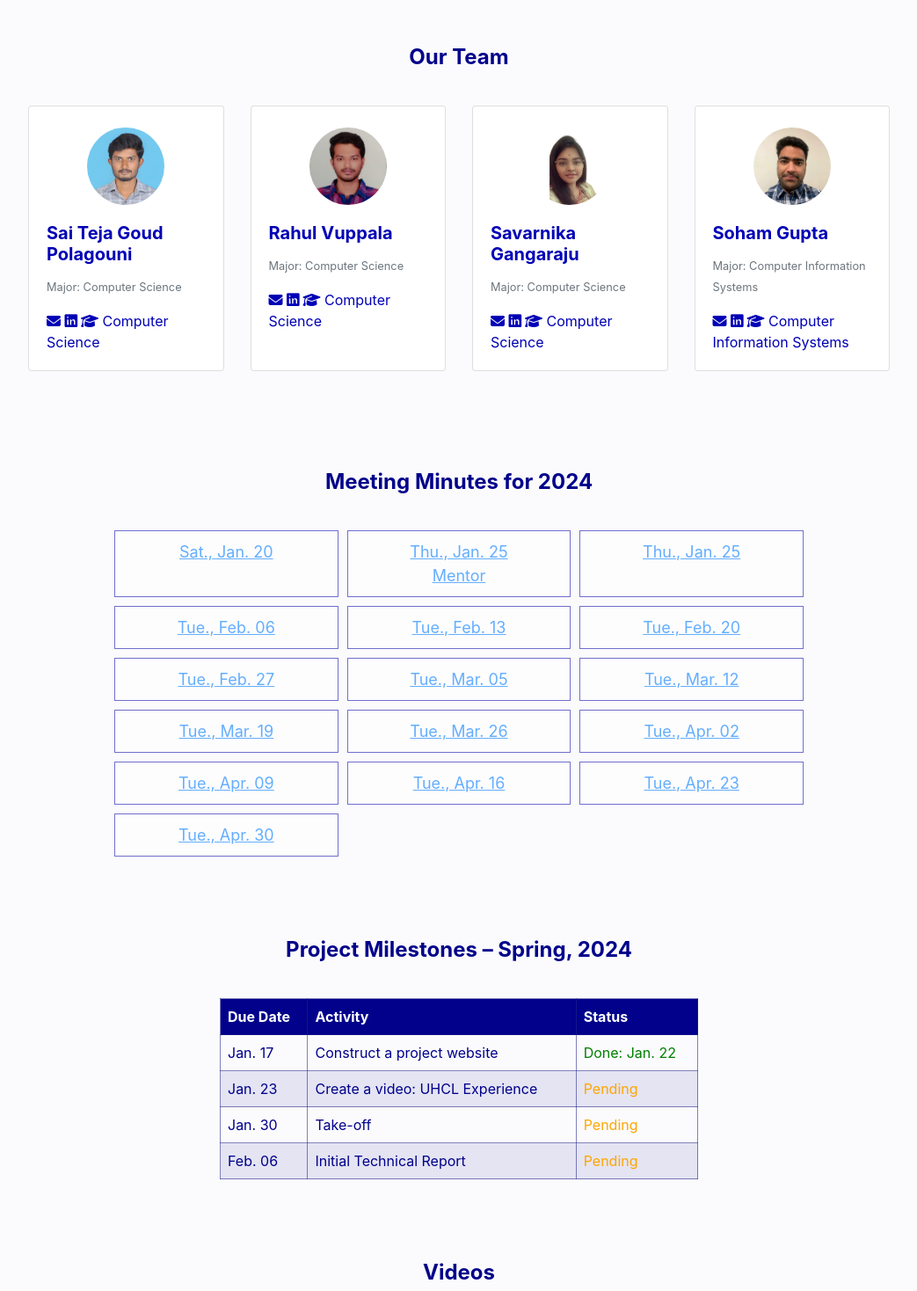
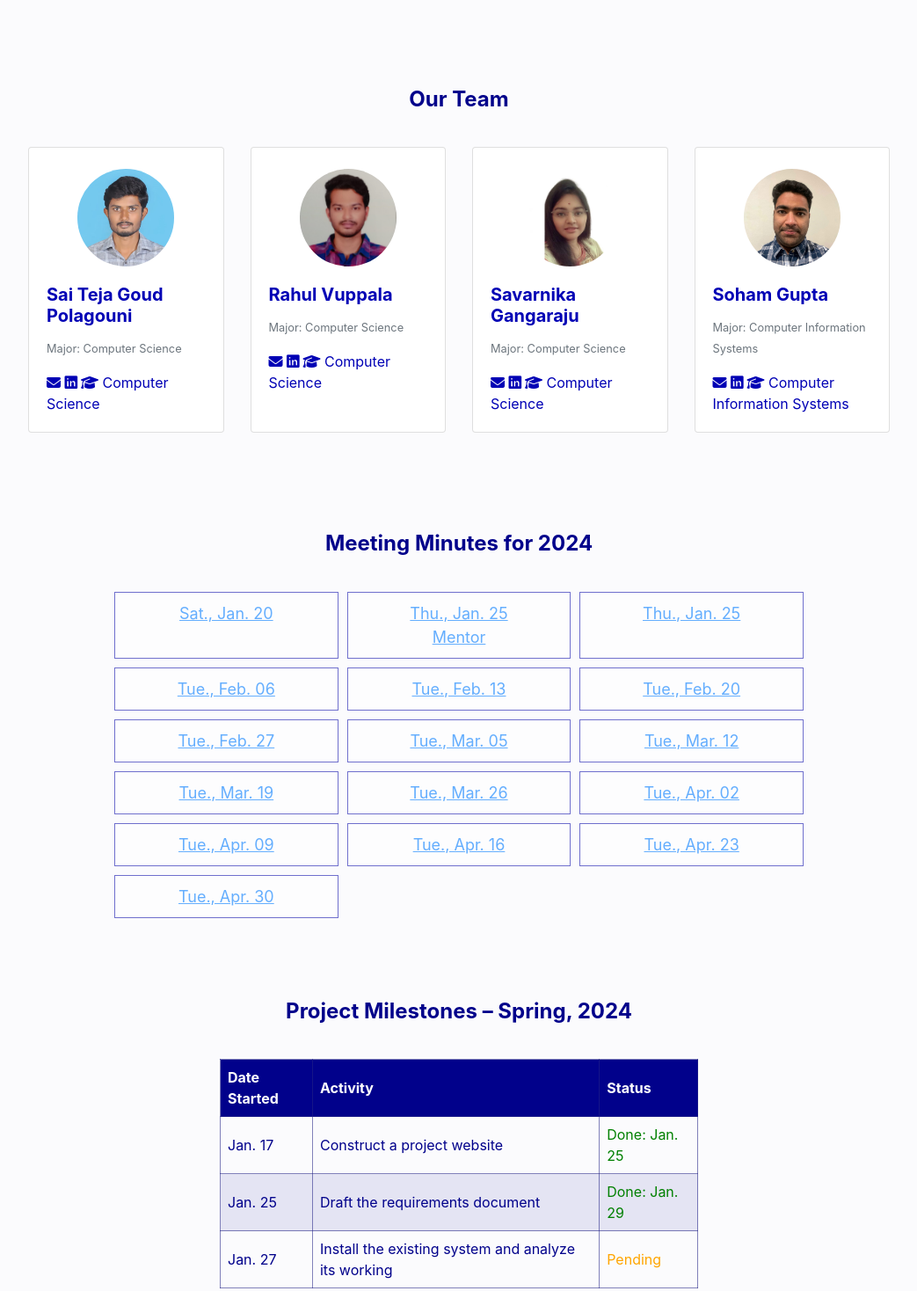
Before and after one commit to PSTeja004/SI-2.0, a plain HTML site: page Website/index.html in a window 1280 px wide. Shown: the part 1822-3290 px from the top of the page at 88% size, without its empty margins (118-1161 px from the left). Drawn offline with nearby package versions, Linux system fonts and the light colour scheme.

Commit message:
Add files via upload

```diff
--- a/Website/index.html
+++ b/Website/index.html
@@ -86,7 +86,7 @@ algorithms in Python at this time.<br>
         </div>
         <div class="row card-deck">
             <div class="card"><br>
-                <img class="card-img-top"style="display: block; margin-left: auto;margin-right: auto;width: 20%; border-radius: 50%" src="images/M2.jpg">
+                <a href="images/M2.jpg"><img class="card-img-top"style="display: block; margin-left: auto;margin-right: auto;width: 30%; border-radius: 50%" src="images/M2.jpg"></a>
                 <div class="card-body">
                     <h5 class="card-title" style="color:#01018b;font-weight:bold;"> Dr. Ioannis Pavlidis, Ph.D. <a href="mailto: ipavlidis@uh.edu"><i class="fa fa-envelope" style="color:#0000b5;font-weight:bold;" aria-hidden="true"></i></a>
                         <a href="https://www.linkedin.com/in/ioannis-t-pavlidis/"><i class="fa fa-linkedin-square" aria-hidden="true" style="color:#0000b5;font-weight:bold;"></i></a>
@@ -109,7 +109,7 @@ algorithms in Python at this time.<br>
             </div>
 
             <div class="card"><br>
-                <img class="card-img-top"style="display: block; margin-left: auto;margin-right: auto;width: 20%; border-radius: 50%" src="images/M1.jpg">
+                <a href="images/M1.jpg"><img class="card-img-top"style="display: block; margin-left: auto;margin-right: auto;width: 30%; border-radius: 50%" src="images/M1.jpg"></a>
                 <div class="card-body">
                     <h5 class="card-title" style="color:#01018b;font-weight:bold;">Dr. Pradeep Buddharaju, Ph.D. <a href="mailto: buddharaju@uhcl.edu"><i class="fa fa-envelope" style="color:#0000b5;font-weight:bold;" aria-hidden="true"></i></a>
                         <a href="https://www.linkedin.com/in/pradeep-buddharaju-957a001a/"><i class="fa fa-linkedin-square" aria-hidden="true" style="color:#0000b5;font-weight:bold;"></i></a>
@@ -143,7 +143,7 @@ algorithms in Python at this time.<br>
         </div>
         <div class="row card-deck">
             <div class="card"><br>
-                <img class="card-img-top" src="images/Teja1.jpg" style="display: block; margin-left: auto;margin-right: auto;width: 40%; border-radius: 50%">
+                <a href="images/Teja1.jpg"><img class="card-img-top" src="images/Teja1.jpg" style="display: block; margin-left: auto;margin-right: auto;width: 50%; border-radius: 50%"></a>
                 <div class="card-body">
                     <h5 class="card-title" style="color:#0000b5;font-weight:bold;">Sai Teja Goud Polagouni</h5>
                     <p class="card-text"><small class="text-muted" style="color:#0000b5;">Major: Computer Science</small></p>
@@ -156,7 +156,7 @@ algorithms in Python at this time.<br>
             </div>
 
             <div class="card"><br>
-                <img class="card-img-top" src="images/rahul.jpeg" style="display: block; margin-left: auto;margin-right: auto;width: 40%; border-radius: 50%">
+                <a href="images/rahul.jpeg"><img class="card-img-top" src="images/rahul.jpeg" style="display: block; margin-left: auto;margin-right: auto;width: 50%; border-radius: 50%"></a>
                 <div class="card-body">
                     <h5 class="card-title" style="color:#0000b5;font-weight:bold;">Rahul Vuppala</h5>
                     <p class="card-text"><small class="text-muted" style="color:#0000b5;">Major: Computer Science</small></p>
@@ -169,7 +169,7 @@ algorithms in Python at this time.<br>
             </div>
 
             <div class="card"><br>
-                <img class="card-img-top" src="images/Savarnika.jpg" style="display: block; margin-left: auto;margin-right: auto;width: 40%; border-radius: 50%">
+                <a href="images/Savarnika.jpg"><img class="card-img-top" src="images/Savarnika.jpg" style="display: block; margin-left: auto;margin-right: auto;width: 50%; border-radius: 50%"></a>
                 <div class="card-body">
                     <h5 class="card-title" style="color:#0000b5;font-weight:bold;">Savarnika Gangaraju</h5>
                     <p class="card-text"><small class="text-muted" style="color:#0000b5;">Major: Computer Science</small></p>
@@ -182,7 +182,7 @@ algorithms in Python at this time.<br>
             </div>
 
             <div class="card"><br>
-                <img class="card-img-top" src="images/SGupta.jpg" style="display: block; margin-left: auto;margin-right: auto;width: 40%; border-radius: 50%">
+                <a href="images/SGupta.jpg"><img class="card-img-top" src="images/SGupta.jpg" style="display: block; margin-left: auto;margin-right: auto;width: 50%; border-radius: 50%"></a>
                 <div class="card-body">
                     <h5 class="card-title" style="color:#0000b5;font-weight:bold;">Soham Gupta</h5>
                     <p class="card-text"><small class="text-muted" style="color:#0000b5;">Major: Computer Information Systems</small></p>
@@ -266,7 +266,7 @@ algorithms in Python at this time.<br>
                 <table>
                     <thead>
                         <tr>
-                            <th>Due Date</th>
+                            <th>Date Started</th>
                             <th>Activity</th>
                             <th>Status</th>
                         </tr>
@@ -275,25 +275,25 @@ algorithms in Python at this time.<br>
                         <tr style="color:#01018b;"">
                             <td>Jan. 17</td>
                             <td>Construct a project website</td>
-                            <td class="done">Done: Jan. 22</td>
+                            <td class="done">Done: Jan. 25</td>
                         </tr>
                         <!-- Add more milestones here -->
                         <!-- ... -->
                         <tr style="color:#01018b;">
-                            <td>Jan. 23</td>
-                            <td>Create a video: UHCL Experience</td>
+                            <td>Jan. 25</td>
+                            <td>Draft the requirements document</td>
+                            <td class="done">Done: Jan. 29</td>
+                        </tr>
+                        <tr style="color:#01018b;">
+                            <td>Jan. 27</td>
+                            <td>Install the existing system and analyze its working</td>
                             <td class="pending">Pending</td>
                         </tr>
-                        <tr style="color:#01018b;">
-                            <td>Jan. 30</td>
-                            <td>Take-off</td>
-                            <td class="pending">Pending</td>
-                        </tr>
-                        <tr style="color:#01018b;">
+                        <!--<tr style="color:#01018b;">
                             <td>Feb. 06</td>
                             <td>Initial Technical Report</td>
                             <td class="pending">Pending</td>
-                        </tr>
+                        </tr>-->
                     </tbody>
                 </table>
             </div>
```
